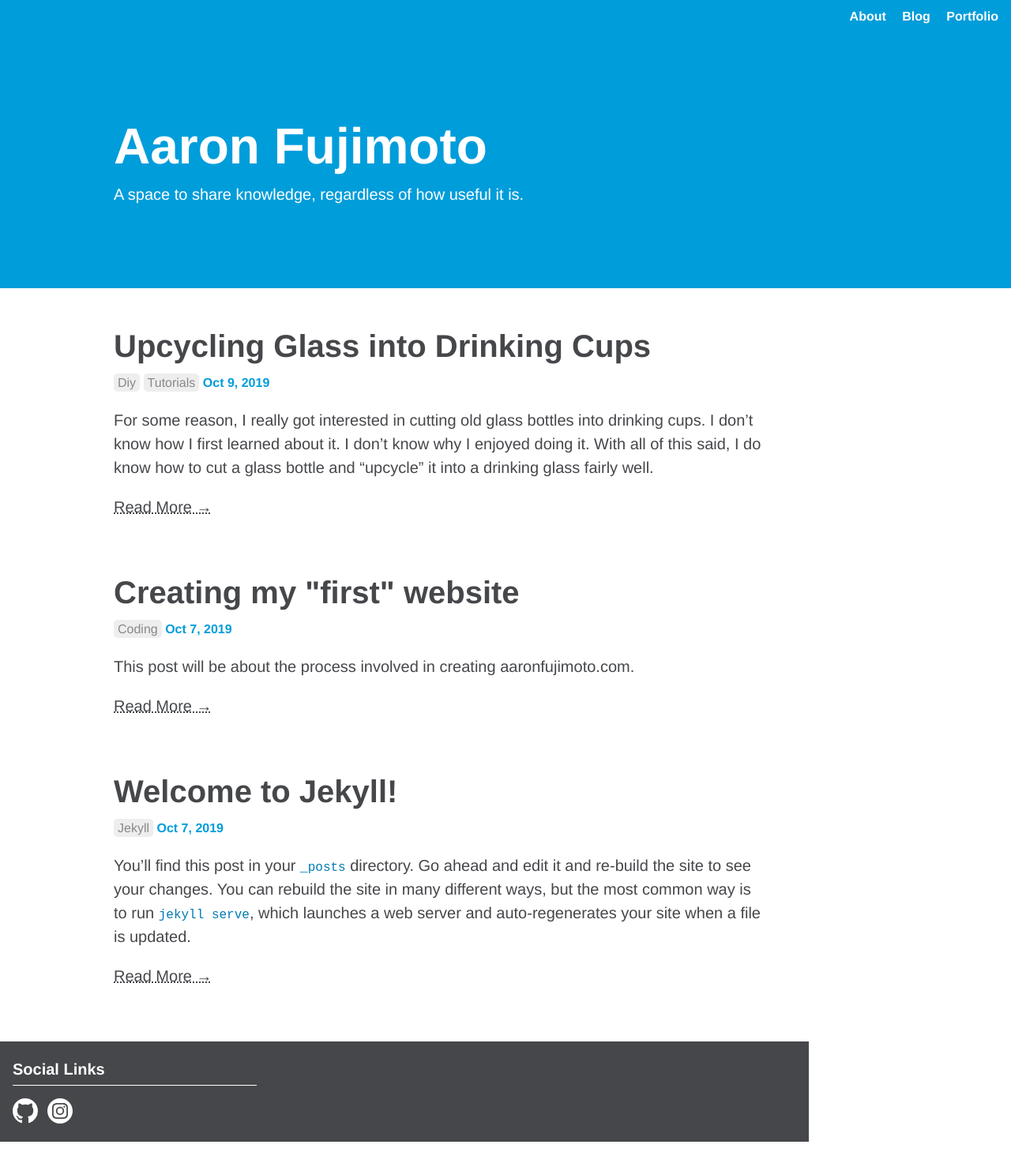
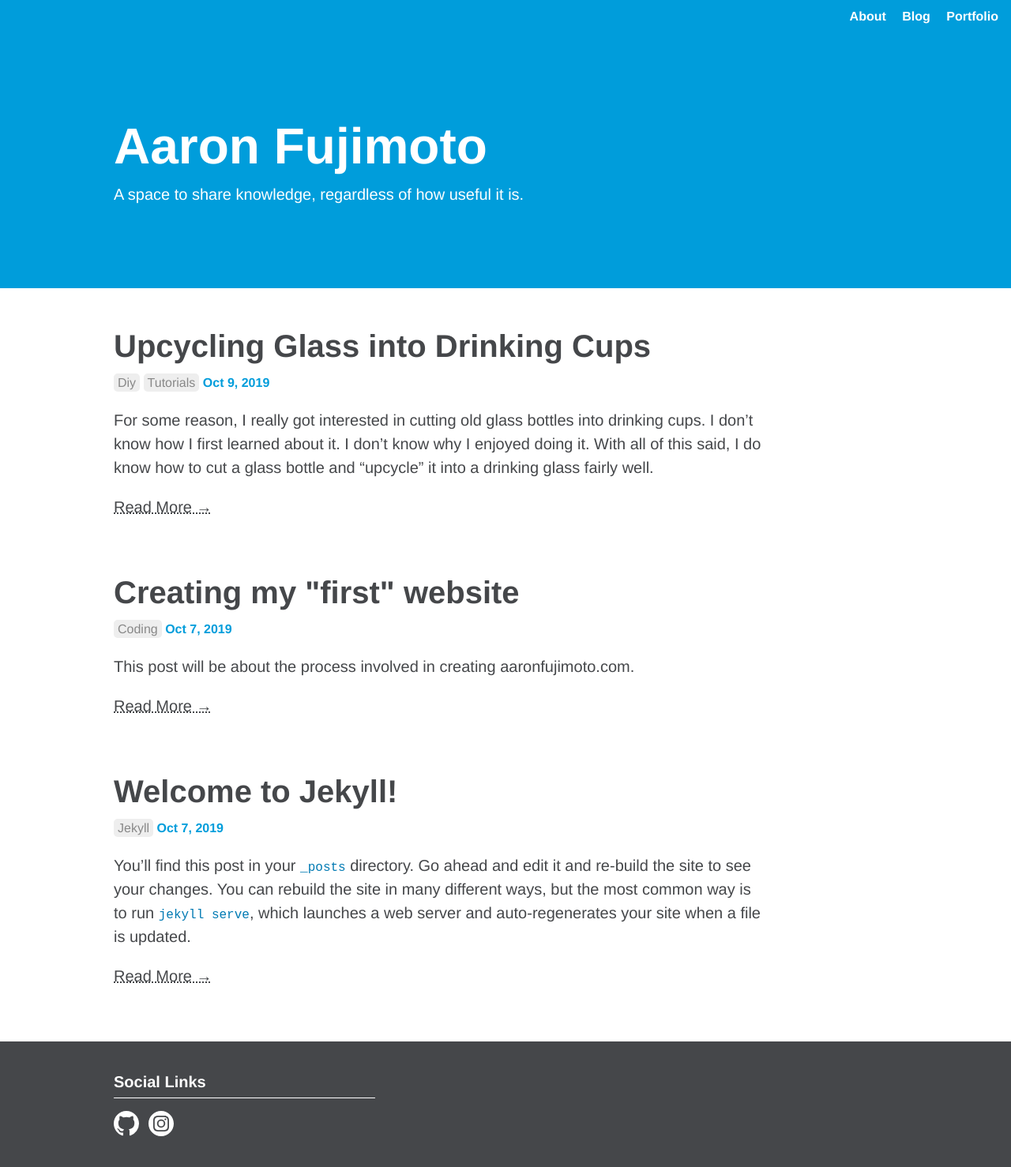
Before and after one commit to aaronfuj/aaronfuj.github.io, a Jekyll site: the page built from index.markdown, in a window 1280 px wide. Shown: the whole page at 79% size. Built offline with Jekyll 4.4.1, drawn with Linux system fonts in a browser that asks for light colours; before the commit the page ends 1446 px from its top, so only the background shows below that.

Commit message:
Fixed styling in footer

```diff
--- a/_includes/footer.html
+++ b/_includes/footer.html
@@ -1,5 +1,6 @@
-<div class="container clearfix footer-background">
-  <div class="px-2 col-4 sm-width-full footer-text">
+<div class="footer-background">
+  <div class="container mx-auto px-2 py-2">
+    <div class="col-4 sm-width-full footer-text">
       <h4>Social Links</h4>
       <div class="py-2 border-top-thin">
         <div class="inline-block mr-1">
@@ -19,3 +20,4 @@
       </div> -->
     </div>
   </div>
+</div>
```
Lines whose indentation alone changed are shown as unchanged.
